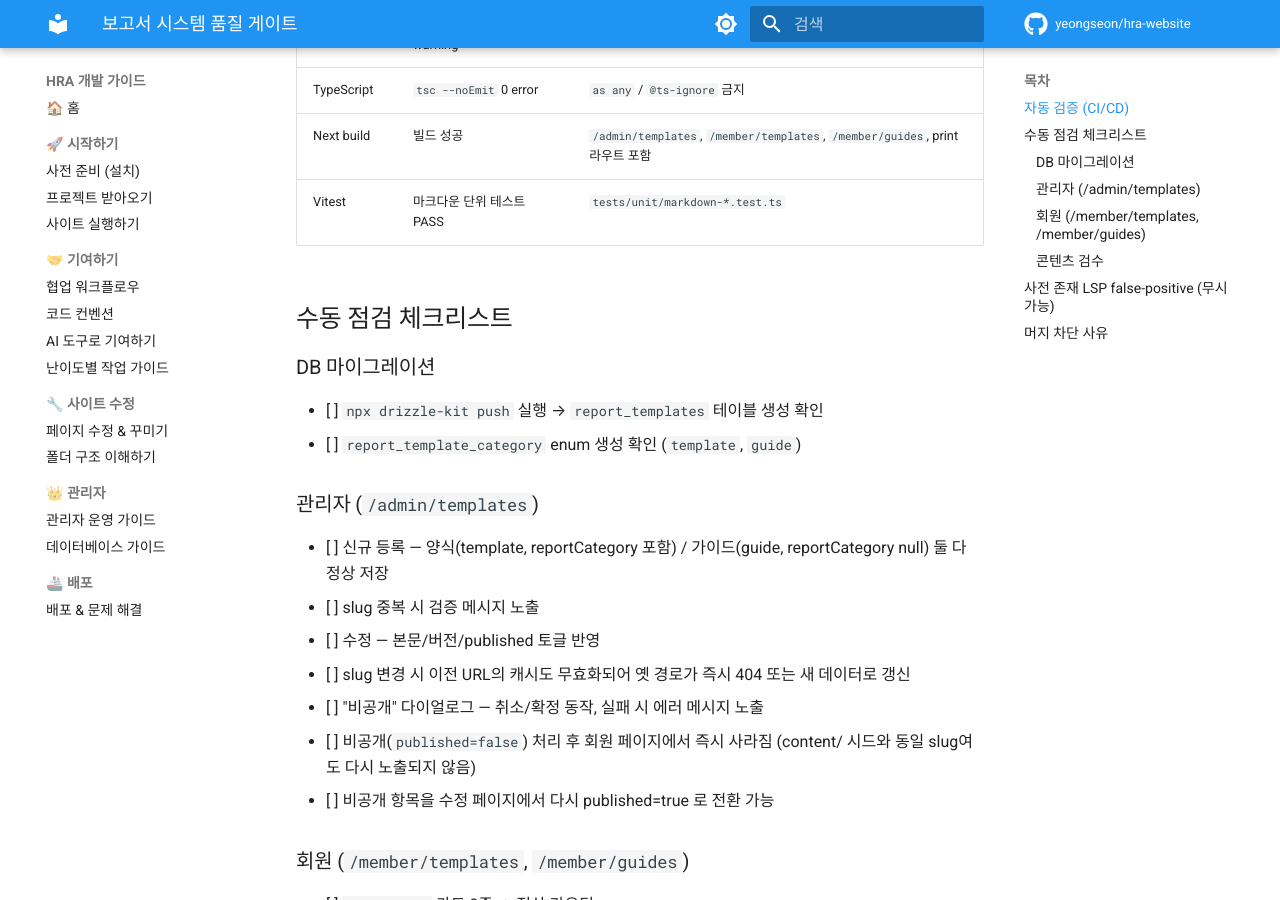
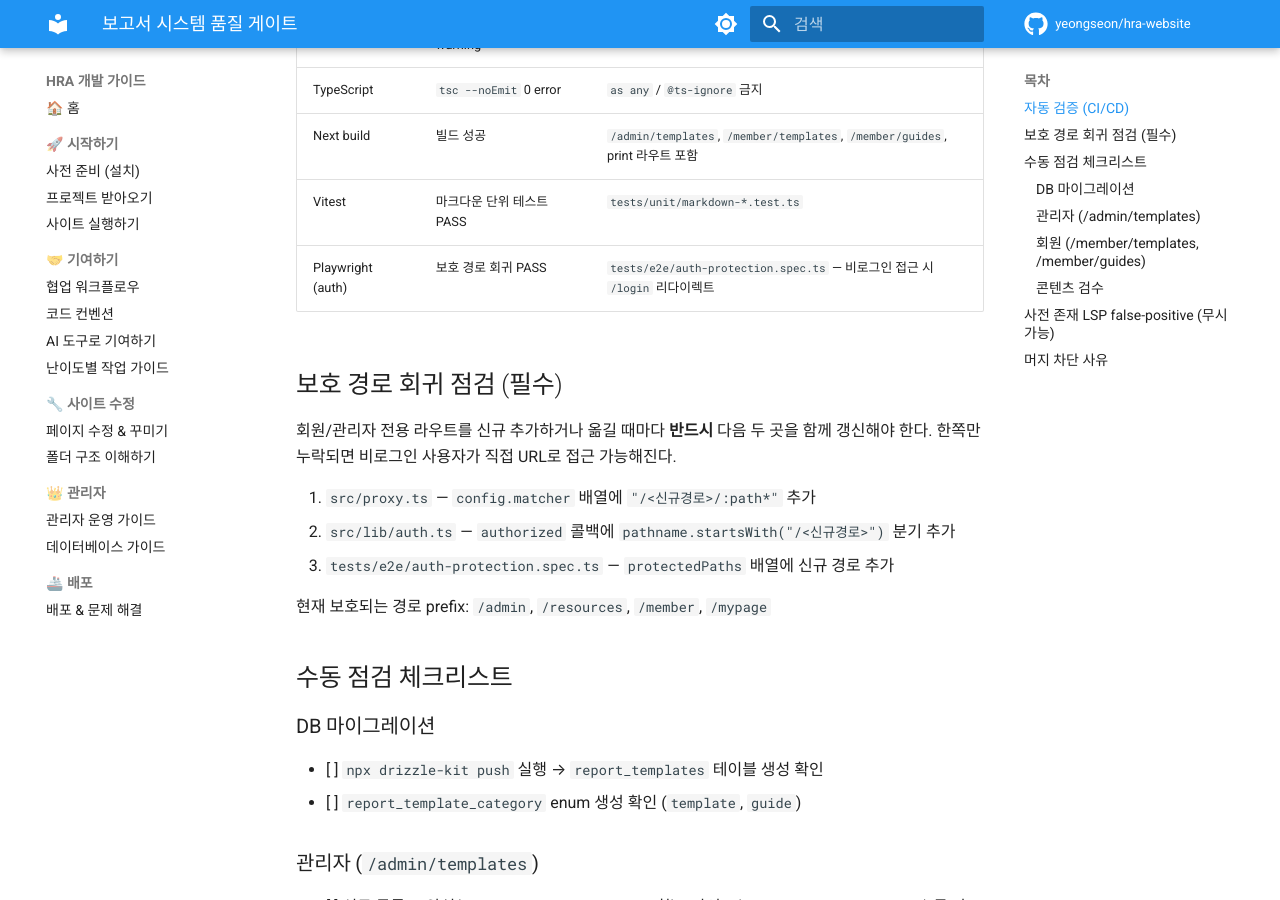
Before and after one commit to yeongseon/hra-website, an MkDocs documentation site: the page built from docs/QUALITY-GATE.md, in a window 1280 px wide and 900 px high, scrolled down 495 px. Built offline with MkDocs 1.6.1 and Material for MkDocs 9.7.7, drawn with Linux system fonts in a browser that asks for light colours; comment, search, counter and statistics services are not loaded.

Commit message:
docs: 보호 경로 회귀 점검 항목 추가
PR #29에서 수정한 /member/* 보호 누락 사고가 재발하지 않도록,
신규 보호 경로 추가 시 proxy.ts matcher / auth.ts authorized / e2e 회귀
테스트 세 곳을 함께 갱신해야 함을 QUALITY-GATE에 명시한다.

```diff
--- a/docs/QUALITY-GATE.md
+++ b/docs/QUALITY-GATE.md
@@ -19,6 +19,17 @@ npm test
 | TypeScript | `tsc --noEmit` 0 error | `as any` / `@ts-ignore` 금지 |
 | Next build | 빌드 성공 | `/admin/templates`, `/member/templates`, `/member/guides`, print 라우트 포함 |
 | Vitest | 마크다운 단위 테스트 PASS | `tests/unit/markdown-*.test.ts` |
+| Playwright (auth) | 보호 경로 회귀 PASS | `tests/e2e/auth-protection.spec.ts` — 비로그인 접근 시 `/login` 리다이렉트 |
+
+## 보호 경로 회귀 점검 (필수)
+
+회원/관리자 전용 라우트를 신규 추가하거나 옮길 때마다 **반드시** 다음 두 곳을 함께 갱신해야 한다. 한쪽만 누락되면 비로그인 사용자가 직접 URL로 접근 가능해진다.
+
+1. `src/proxy.ts` — `config.matcher` 배열에 `"/<신규경로>/:path*"` 추가
+2. `src/lib/auth.ts` — `authorized` 콜백에 `pathname.startsWith("/<신규경로>")` 분기 추가
+3. `tests/e2e/auth-protection.spec.ts` — `protectedPaths` 배열에 신규 경로 추가
+
+현재 보호되는 경로 prefix: `/admin`, `/resources`, `/member`, `/mypage`
 
 ## 수동 점검 체크리스트
 
```
